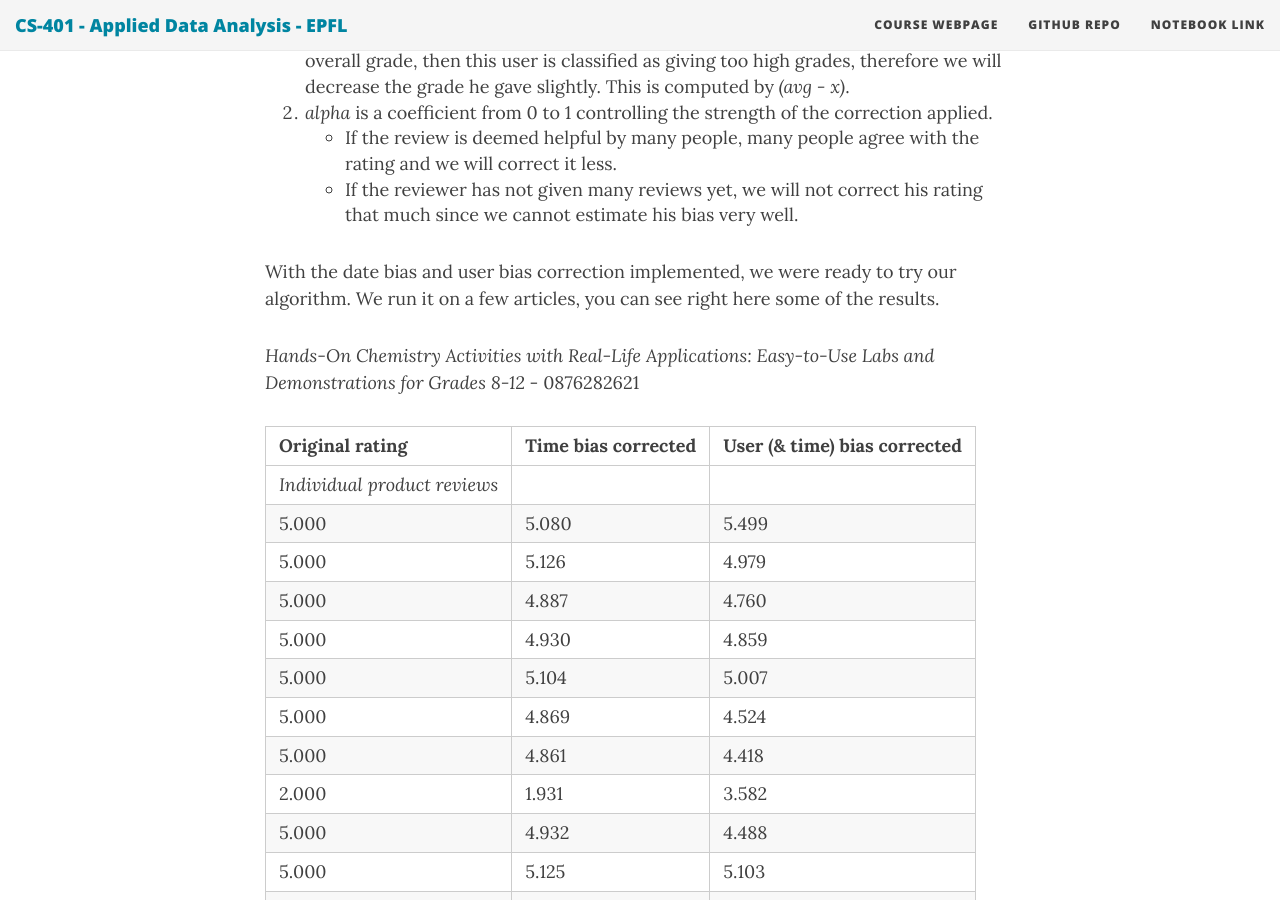
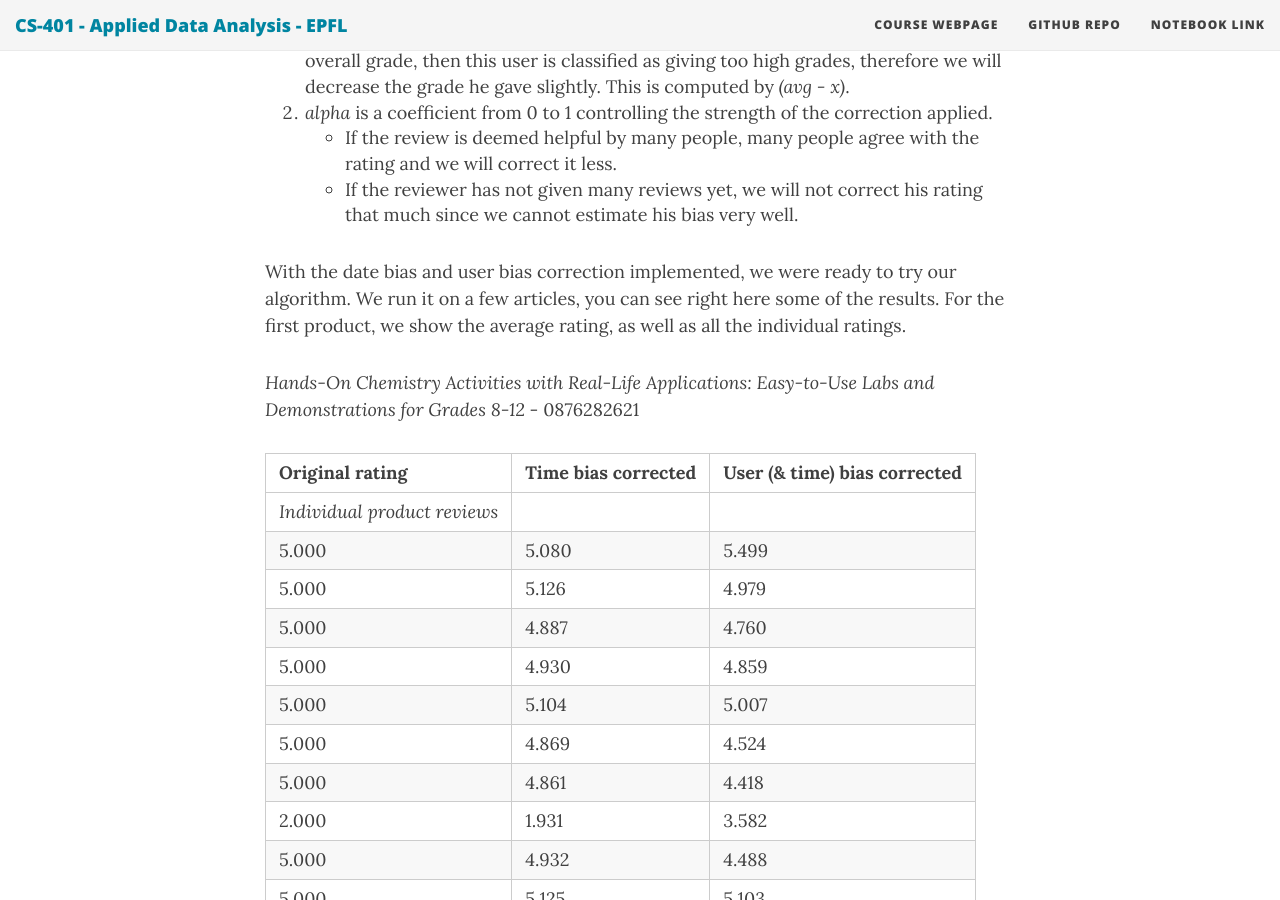
Before and after one commit to ada-lyn/ada-lyn.github.io, a Jekyll site: the page built from index.md, in a window 1280 px wide and 900 px high, scrolled down 32695 px. Built offline with Jekyll 4.4.1, drawn with Linux system fonts in a browser that asks for light colours; nearby versions of some CDN libraries; formulas are drawn with MathJax 3.

Commit message:
Update index.md

```diff
--- a/index.md
+++ b/index.md
@@ -396,7 +396,7 @@
 	- If the reviewer has not given many reviews yet, we will not correct his rating that much since we cannot estimate his bias very well.
 
 
-With the date bias and user bias correction implemented, we were ready to try our algorithm. We run it on a few articles, you can see right here some of the results.
+With the date bias and user bias correction implemented, we were ready to try our algorithm. We run it on a few articles, you can see right here some of the results. For the first product, we show the average rating, as well as all the individual ratings.
 
 *Hands-On Chemistry Activities with Real-Life Applications: Easy-to-Use Labs and Demonstrations for Grades 8-12* - 0876282621
 
```
